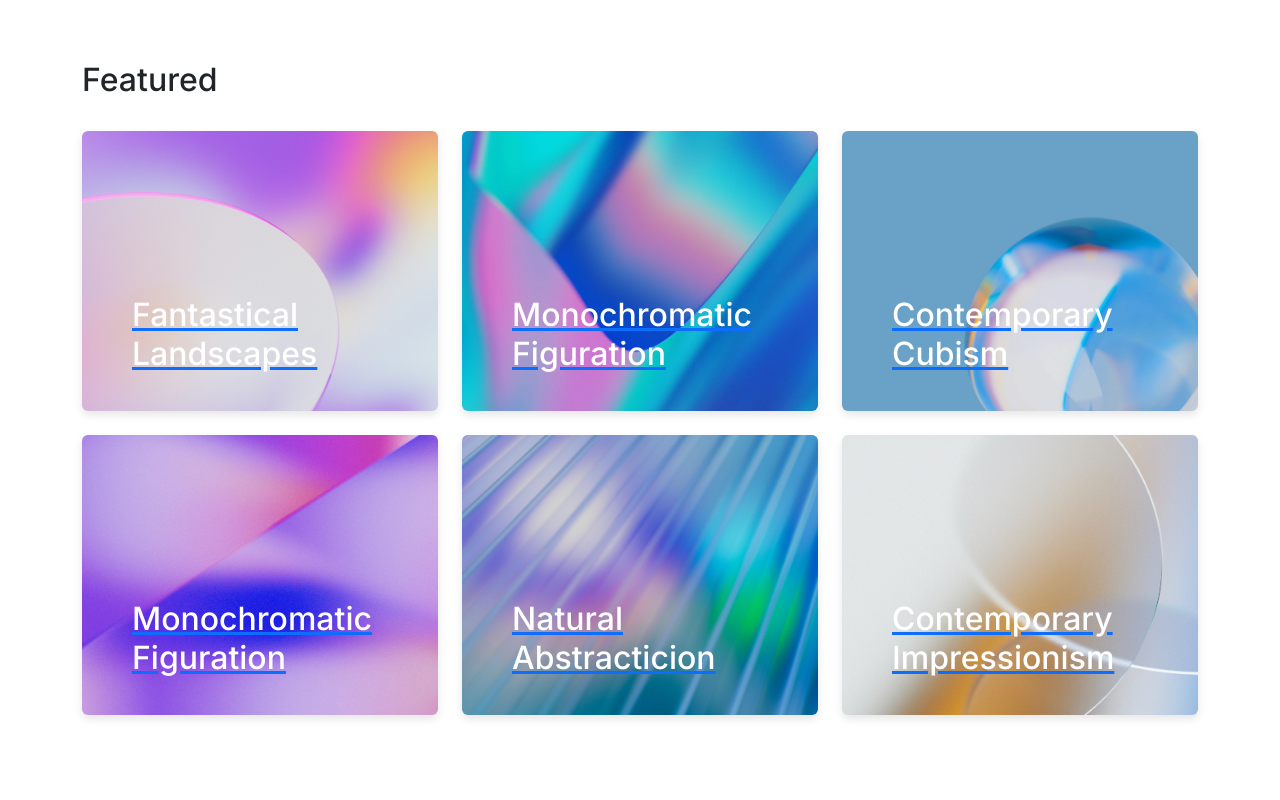
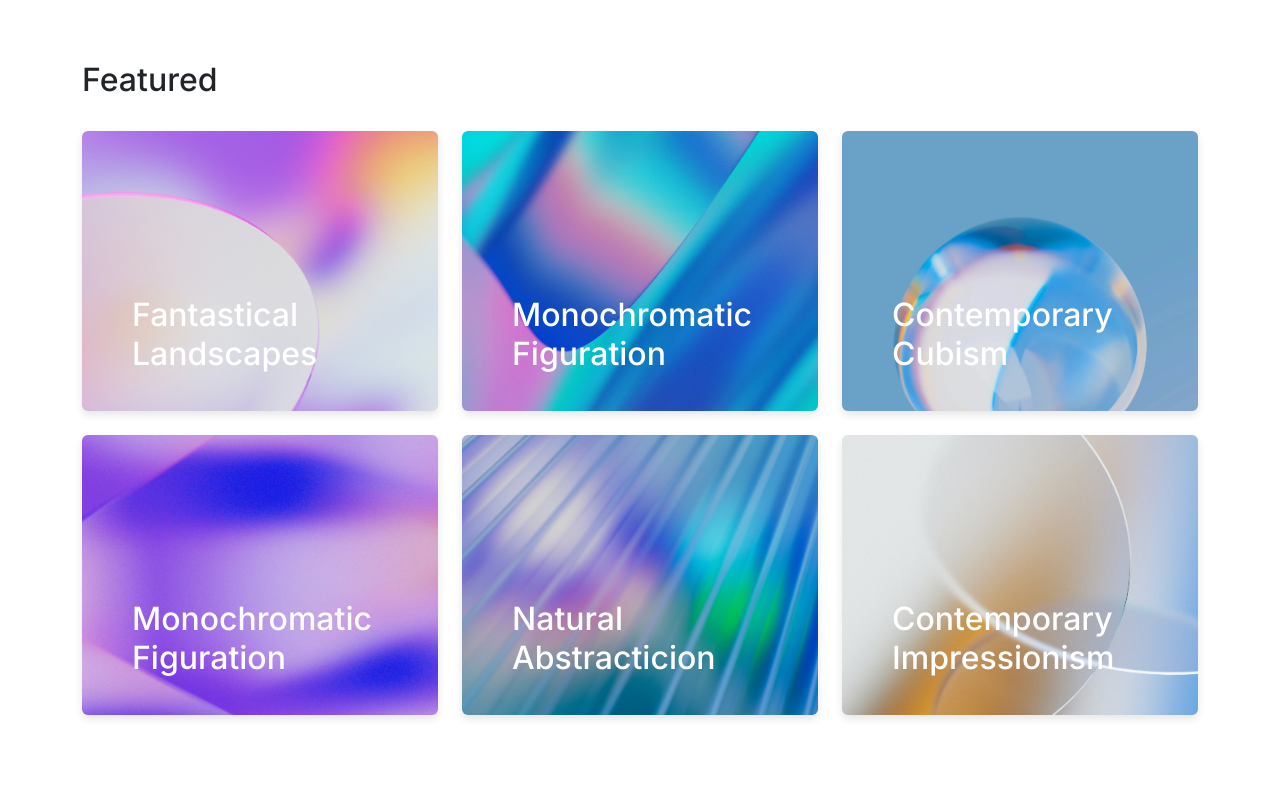
Before and after one commit to LuckyCaves/OpenStudio, a plain HTML site: page views/home.html in a window 1280 px wide. Shown: the part 800-1600 px from the top of the page. Drawn offline with nearby package versions, Linux system fonts and the light colour scheme.

Commit message:
Update home.css

```diff
--- a/styles/home.css
+++ b/styles/home.css
@@ -35,6 +35,7 @@ body{
     background-color: #9ad4c4;
     transition: 0.3s ease-out;
     transform: scaleY(1);
+    border-radius: 4px 4px 0 0;
   }
 
 .title h2{
@@ -91,8 +92,16 @@ body{
     height: 280px;
     background-color: #000000;
     box-shadow: 0 4px 8px rgba(0, 0, 0, 0.1);
-    transition: transform 0.3s ease;
+    transition: transform 0.5s ease;
     justify-content: flex-end;
+    background-position: center;
+    background-repeat: no-repeat;
+}
+
+a, a:focus, a:visited {
+    color: inherit;
+    text-decoration: none;
+    outline: none;
 }
 
 .card:hover {
@@ -244,7 +253,7 @@ hr {
     background-size: cover;
 }
 
-  /* --- Modals --- */
+/* --- Modals --- */
 
 .modal-content {
     color: #000;
```
